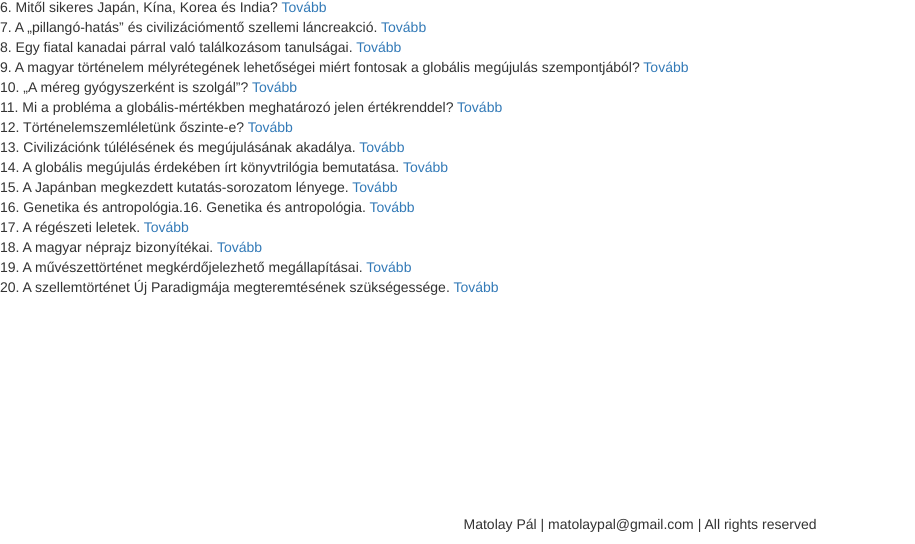
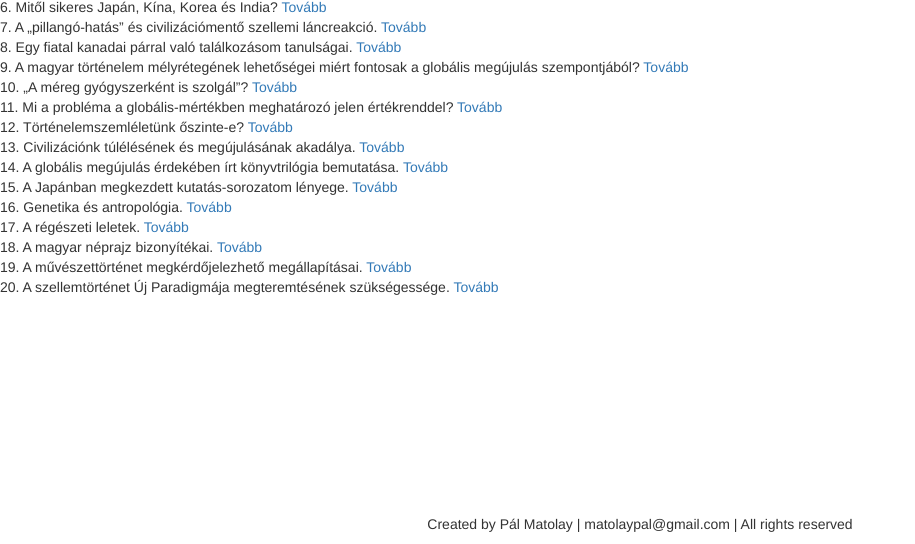
Before and after one commit to annamatolay/project_zoltan, a Flask app: page / in a window 1280 px wide. Shown: the part 256-800 px from the top of the page, without its empty margins (0-915 px from the left). Run offline with Flask 2, Linux system fonts and the light colour scheme; some libraries are stand-ins or nearby versions.

Commit message:
fixed one title and footer

```diff
--- a/templates/index.html
+++ b/templates/index.html
@@ -41,13 +41,13 @@
 13. Civilizációnk túlélésének és megújulásának akadálya. <a href="chapter/13">Tovább</a><br/>
 14. A globális megújulás érdekében írt könyvtrilógia bemutatása. <a href="chapter/14">Tovább</a><br/>
 15. A Japánban megkezdett kutatás-sorozatom lényege. <a href="chapter/15">Tovább</a><br/>
-16. Genetika és antropológia.16. Genetika és antropológia. <a href="chapter/16">Tovább</a><br/>
+16. Genetika és antropológia. <a href="chapter/16">Tovább</a><br/>
 17. A régészeti leletek. <a href="chapter/17">Tovább</a><br/>
 18. A magyar néprajz bizonyítékai. <a href="chapter/18">Tovább</a><br/>
 19. A művészettörténet megkérdőjelezhető megállapításai. <a href="chapter/19">Tovább</a><br/>
 20. A szellemtörténet Új Paradigmája megteremtésének szükségessége. <a href="chapter/20">Tovább</a><br/>
 <div class="footer navbar-fixed-bottom text-center">
-    <p id= "navbartext">Matolay Pál | matolaypal@gmail.com | All rights reserved</p>
+    <p id= "navbartext">Created by Pál Matolay | matolaypal@gmail.com | All rights reserved</p>
 </div>
 </body>
 </html>
```
